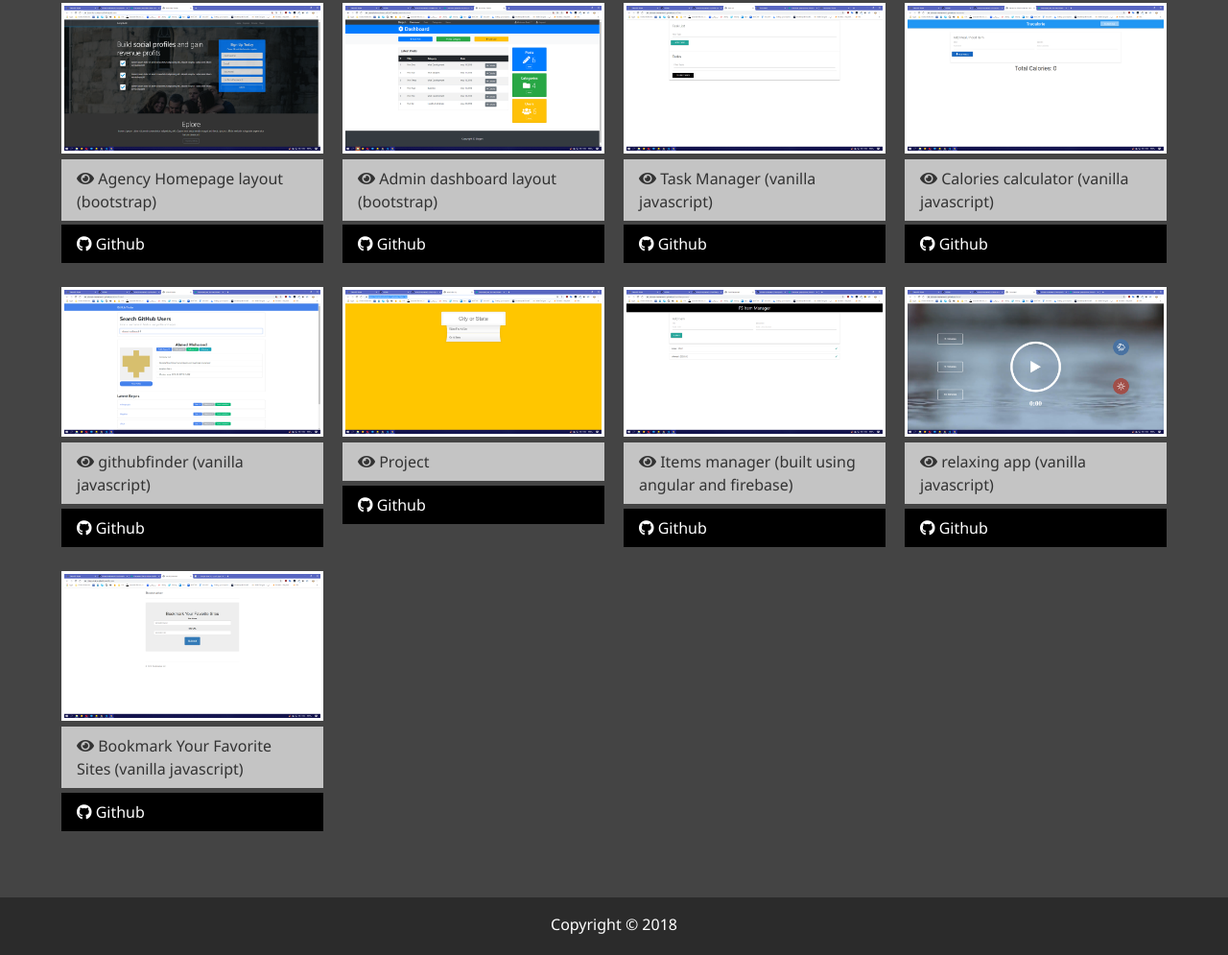
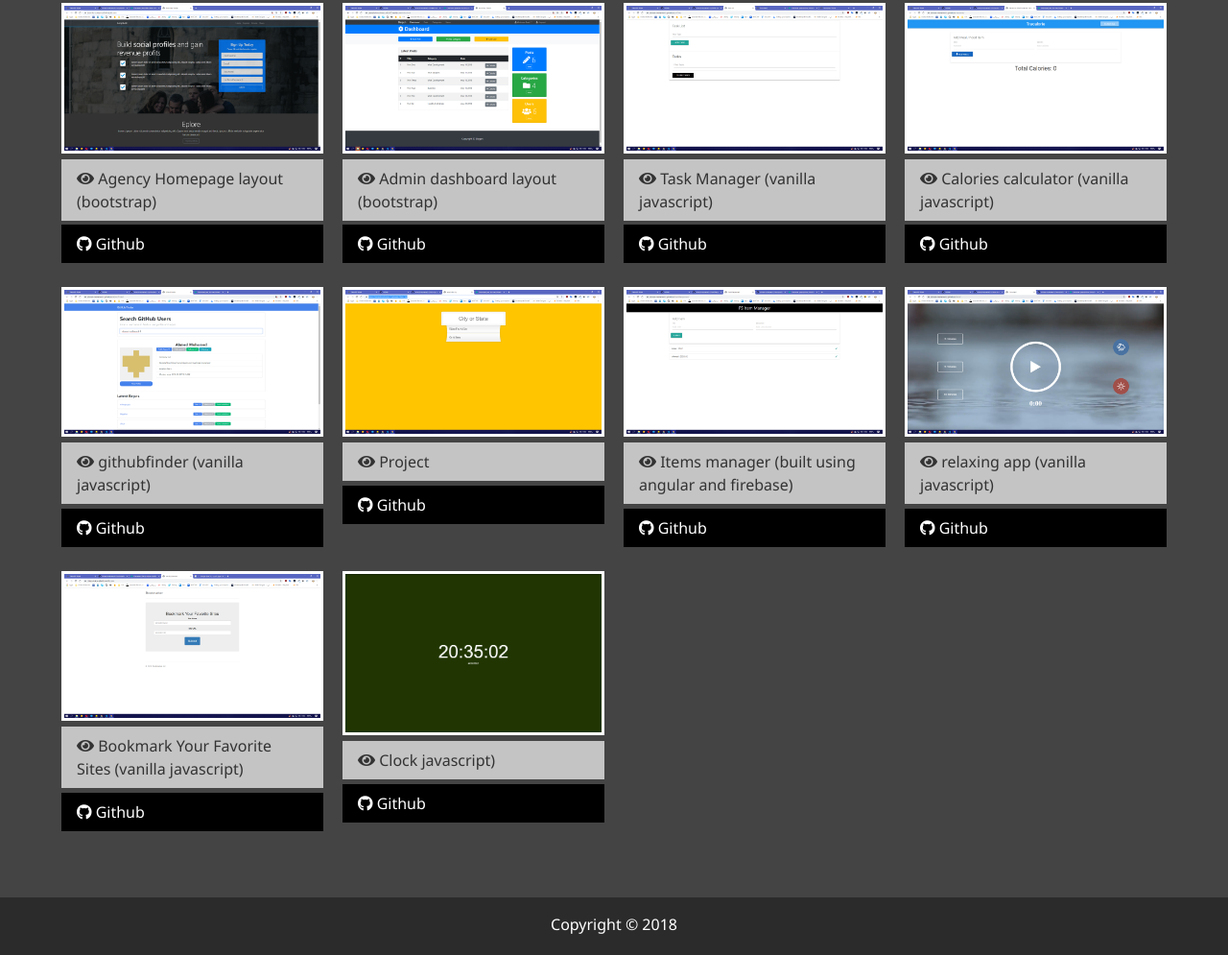
Before and after one commit to ahmed-muhamed-2/Rcv, a website: page dist/work.html in a window 1280 px wide. Shown: the part 279-1274 px from the top of the page at 96% size. Drawn offline with Linux system fonts and the light colour scheme.

Commit message:
adding new project in My Work

```diff
--- a/dist/work.html
+++ b/dist/work.html
@@ -327,6 +327,24 @@
             <i class="fab fa-github"></i> Github
           </a>
         </div>
+        <div class="item">
+          <a
+            href="https://codepen.io/ahmed-muhamed/full/dybwZGP"
+            target="_blank"
+          >
+            <img src="img/projects/project16.png" alt="Project" />
+          </a>
+          <a
+            href="https://codepen.io/ahmed-muhamed/full/dybwZGP"
+            class="btn-light"
+            target="_blank"
+          >
+            <i class="fas fa-eye"></i> Clock javascript)
+          </a>
+          <a href="#" class="btn-dark" target="_blank">
+            <i class="fab fa-github"></i> Github
+          </a>
+        </div>
 
         <!-- <div class="item">
           <a href="https://zen-minsky-d70640.netlify.com" target="_blank">
```
Also changed, not shown: dist/img/projects/project16.png (added).
